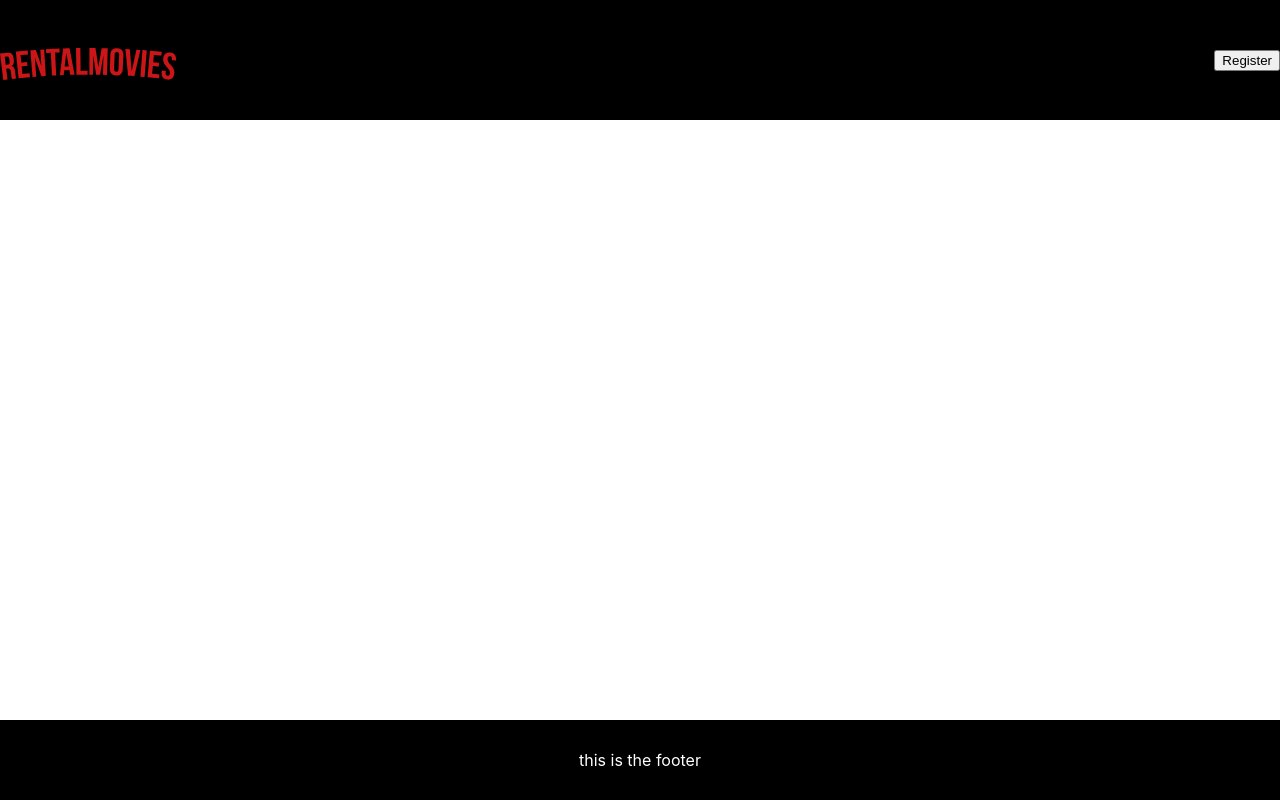
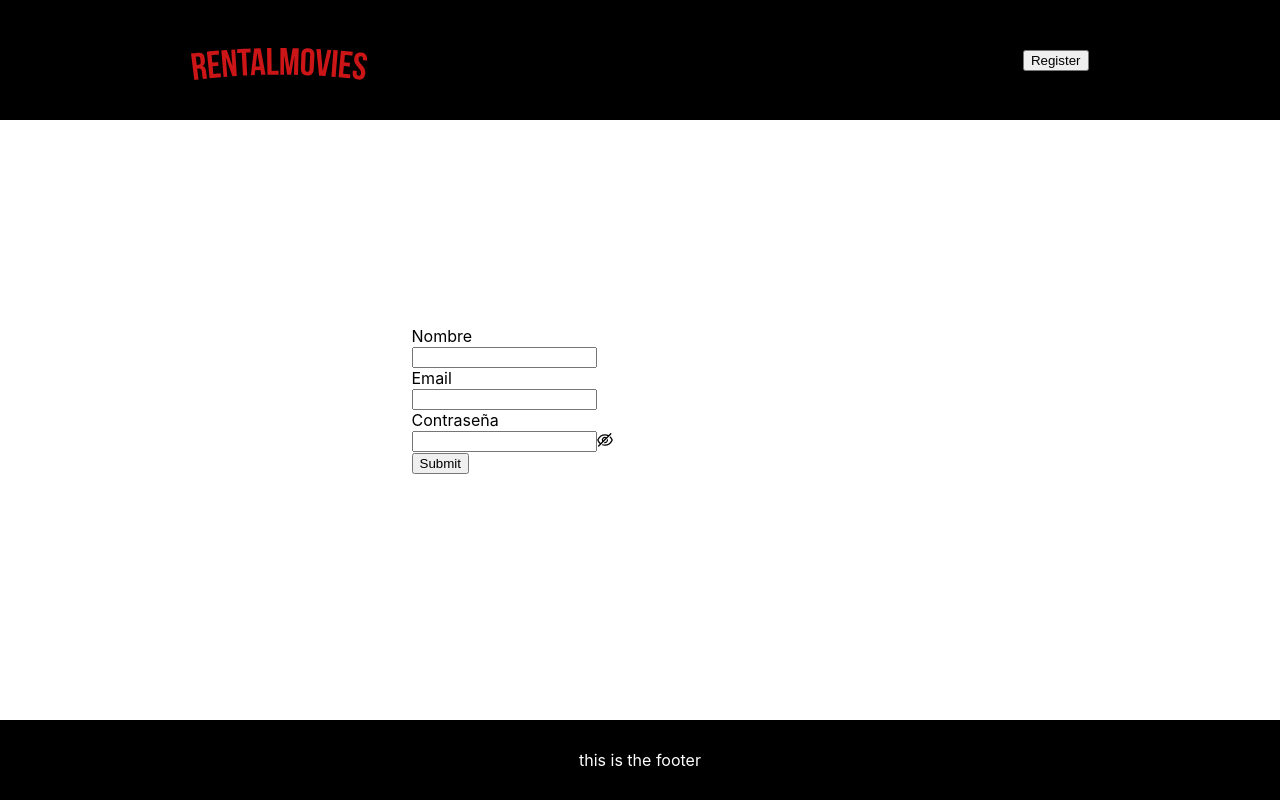
Before and after one commit to jhonjlinaresb/frontmovies, a React (Create React App) app: page /register in a window 1280 px wide. Built offline with nearby package versions, Linux system fonts and the light colour scheme.

Commit message:
Fix Register & Header distribution

```diff
--- a/src/components/Header/Header.scss
+++ b/src/components/Header/Header.scss
@@ -13,7 +13,7 @@
 
 .logoContainer{
     align-items: center;
-    width: 100%;
+    width: 50vw;
     height: 1.5em;
     min-height: 1em;
 }
--- a/src/containers/Register/Register.jsx
+++ b/src/containers/Register/Register.jsx
@@ -1,70 +1,172 @@
-import React from 'react'
-import './Register.scss'
-import { Form, Input, Button, Checkbox } from 'antd';
-import { UserOutlined, LockOutlined } from '@ant-design/icons';
-import { Link } from 'react-router-dom';
+// import React from 'react'
+// import { Form, Input, Button, Checkbox } from 'antd';
+// import { UserOutlined, LockOutlined } from '@ant-design/icons';
+//import './Register.scss'
+// import { Link } from 'react-router-dom';
 
 
+// const Register = () => {
+//     const onFinish = (values) => {
+//         console.log('Received values of form: ', values);
+//     };
+
+//     return (
+//         <div className="formContainer">
+//         <Form
+//             name="normal_login"
+//             className="login-form"
+//             initialValues={{
+//                 remember: true,
+//             }}
+//             onFinish={onFinish}
+//         >
+//             <Form.Item
+//                 name="username"
+//                 rules={[
+//                     {
+//                         required: true,
+//                         message: 'Please input your Username!',
+//                     },
+//                 ]}
+//             >
+//                 <Input prefix={<UserOutlined className="site-form-item-icon" />} placeholder="Username" />
+//             </Form.Item>
+//             <Form.Item
+//                 name="password"
+//                 rules={[
+//                     {
+//                         required: true,
+//                         message: 'Please input your Password!',
+//                     },
+//                 ]}
+//             >
+//                 <Input
+//                     prefix={<LockOutlined className="site-form-item-icon" />}
+//                     type="password"
+//                     placeholder="Password"
+//                 />
+//             </Form.Item>
+//             <Form.Item>
+//                 <Form.Item name="remember" valuePropName="checked" noStyle>
+//                     <Checkbox>Remember me</Checkbox>
+//                 </Form.Item>
+
+//                 <Link className="login-form-forgot" to="#">
+//                     Forgot password
+//         </Link>
+//             </Form.Item>
+
+//             <Form.Item>
+//                 <Button type="primary" htmlType="submit" className="login-form-button">
+//                     Log in
+//         </Button>
+//         Or <Link to="#">register now!</Link>
+//             </Form.Item>
+//         </Form>
+//         </div>
+//     );
+// };
+
+// export default Register;
+
+import React from 'react';
+import { Form, Input, Button, notification } from 'antd';
+import './Register.scss'
+import axios from 'axios';
+const layout = {
+    labelCol: {
+        span: 8,
+    },
+    wrapperCol: {
+        span: 16,
+    },
+};
+const tailLayout = {
+    wrapperCol: {
+        offset: 8,
+        span: 16,
+    },
+};
 const Register = () => {
-    const onFinish = (values) => {
-        console.log('Received values of form: ', values);
+    const onFinish = (user) => {
+        axios.post(process.env.REACT_APP_BASE_URL+'/users/register', user)
+            .then(res => {
+                console.log(res.data)
+                notification.success({ message :'Usuario registrado',description:'Usuario registrado con éxito'})
+            }).catch(error => {
+                notification.error({ message: 'Error en el registro', description: 'Hubo un error al tratar de registrar al usuario, revisa tus campos' })
+            })
     };
 
+    const onFinishFailed = (errorInfo) => {
+        console.log('Failed:', errorInfo);
+    };
     return (
         <div className="formContainer">
         <Form
-            name="normal_login"
-            className="login-form"
+            {...layout}
+            name="basic"
             initialValues={{
                 remember: true,
             }}
             onFinish={onFinish}
+            onFinishFailed={onFinishFailed}
         >
+
             <Form.Item
-                name="username"
+                label="Nombre"
+                name="name"
                 rules={[
                     {
                         required: true,
-                        message: 'Please input your Username!',
+                        message: 'Por favor introduzca su nombre!',
                     },
                 ]}
             >
-                <Input prefix={<UserOutlined className="site-form-item-icon" />} placeholder="Username" />
+                <Input />
             </Form.Item>
             <Form.Item
+                label="Email"
+                name="email"
+                rules={[
+                    {
+                        required: true,
+                        message: 'Por favor introduzca su email!',
+                    },
+                    {
+                        type:'email',
+                        message: 'El campo debe ser un email',
+                    }
+                ]}
+            >
+                <Input />
+            </Form.Item>
+
+            <Form.Item
+                label="Contraseña"
                 name="password"
                 rules={[
                     {
                         required: true,
-                        message: 'Please input your Password!',
+                        message: 'Por favor introduzca su contraseña!',
                     },
+                    {
+                        pattern:/^(?=.*[a-z])(?=.*[A-Z])(?=.*\d)(?=.*[@$!%*?&])[A-Za-z\d@$!%*?&]{8,10}$/,
+                        message: 'Su contraseña debe contener al menos una minúscula, una mayúscula, un número,un carácter especial, y debe estar entre 8 y 10 carácteres de longitud!',
+                    }
                 ]}
             >
-                <Input
-                    prefix={<LockOutlined className="site-form-item-icon" />}
-                    type="password"
-                    placeholder="Password"
-                />
-            </Form.Item>
-            <Form.Item>
-                <Form.Item name="remember" valuePropName="checked" noStyle>
-                    <Checkbox>Remember me</Checkbox>
-                </Form.Item>
-
-                <Link className="login-form-forgot" to="#">
-                    Forgot password
-        </Link>
+                <Input.Password />
             </Form.Item>
 
-            <Form.Item>
-                <Button type="primary" htmlType="submit" className="login-form-button">
-                    Log in
+            <Form.Item {...tailLayout}>
+                <Button type="primary" htmlType="submit">
+                    Submit
         </Button>
-        Or <Link href="#">register now!</Link>
             </Form.Item>
         </Form>
         </div>
-    );
-};
+    )
+}
 
 export default Register;
--- a/src/containers/Register/Register.scss
+++ b/src/containers/Register/Register.scss
@@ -1,3 +1,8 @@
 .formContainer{
     width: 80vw;
+    height: 100vh;
+    display: flex;
+    flex-direction: column;
+    align-items: center;
+    justify-content: center;
 }
```
Also changed, not shown: 1 other file (tests, documents, lock files or other folders).
